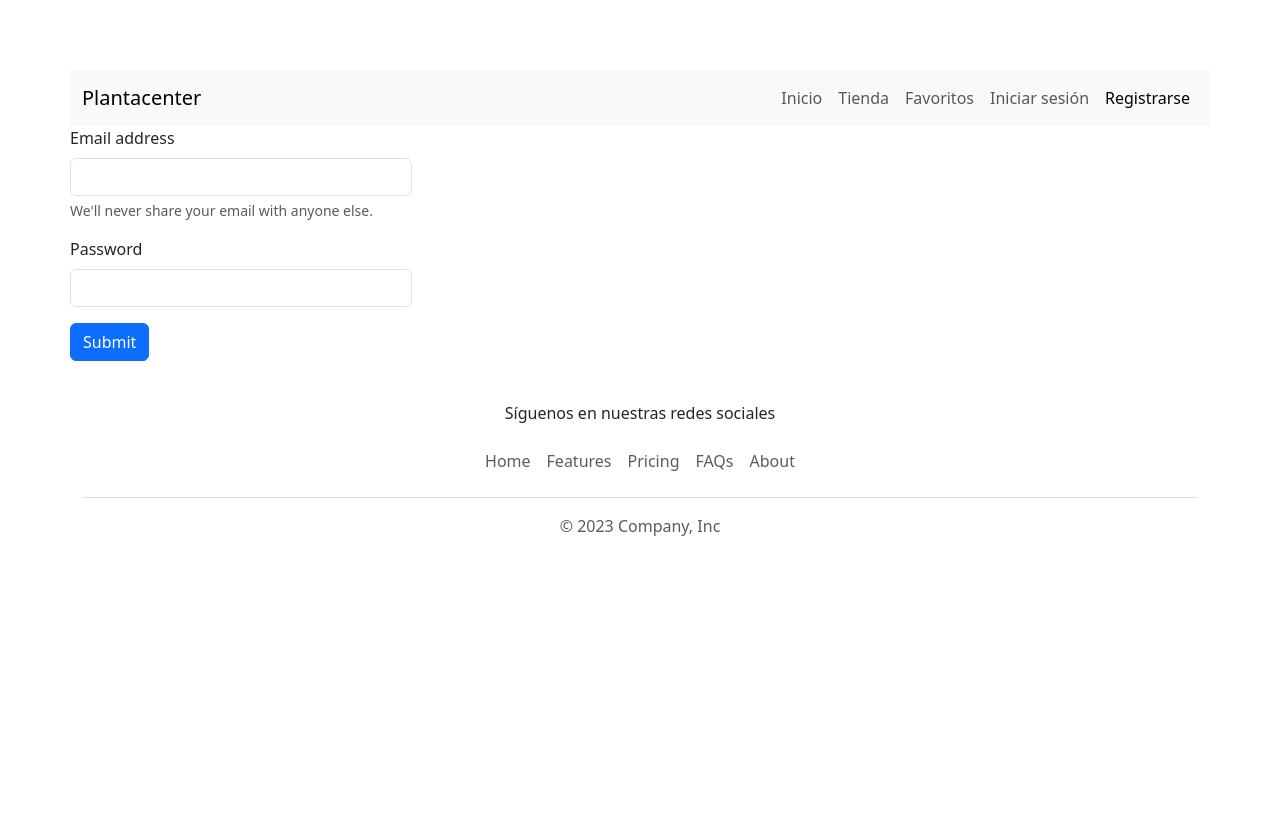
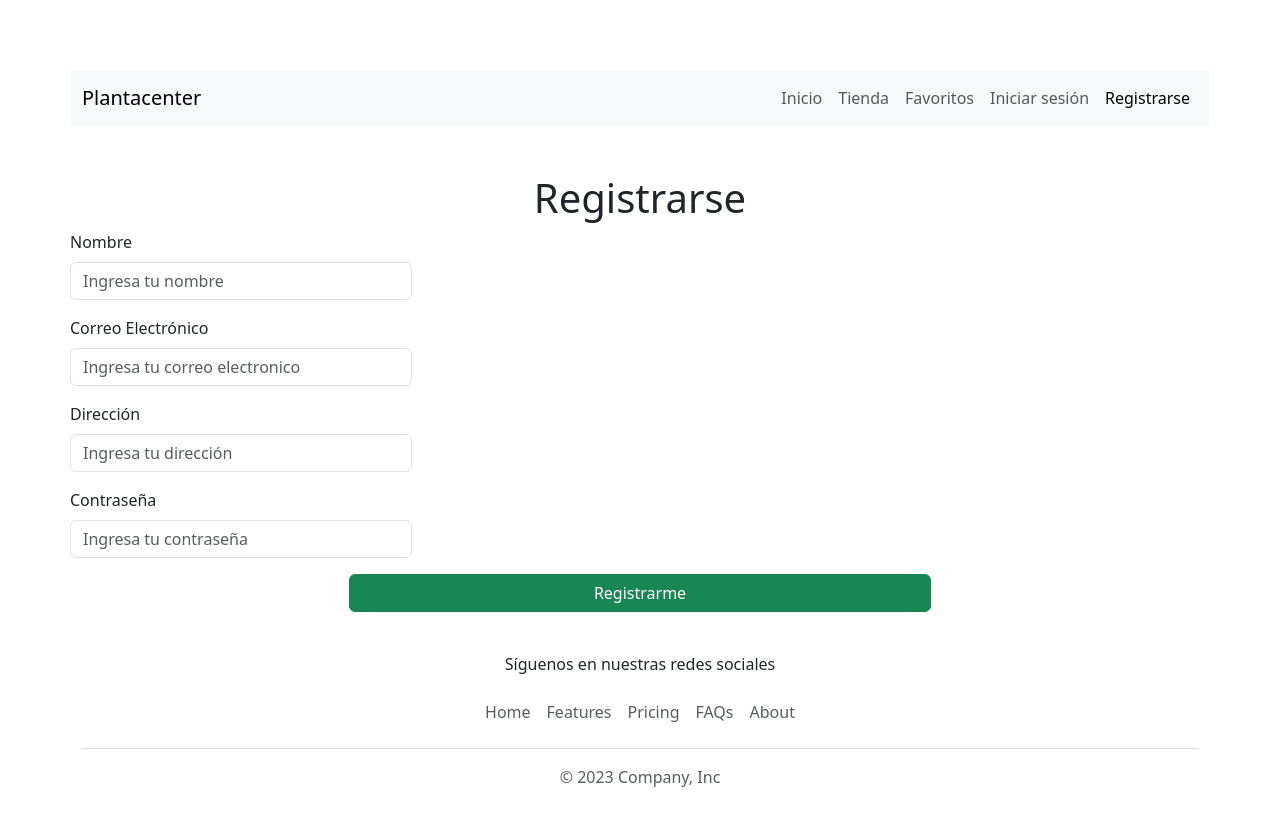
Before and after one commit to hernandw/proyecto-plantas, a React (Vite) app: page /register in a window 1280 px wide. Shown: the top 826 px of the page. Before the commit the page ends 800 px from the top, so only its background shows below. Built offline with nearby package versions, Linux system fonts and the light colour scheme.

Commit message:
Se agrega formulario de registro

```diff
--- a/src/pages/Register.jsx
+++ b/src/pages/Register.jsx
@@ -1,37 +1,61 @@
-import React from "react";
+import React, { useState } from "react";
 
 const Register = () => {
+
+  const [nombre, setNombre] = useState("")
+  const [correo, setCorreo] = useState("")
+  const [direccion, setDireccion] = useState("")
+  const [contraseña, setContraseña] = useState("")
+
+  const [error, setError] = useState(false)
+
+  const handleSubmit = (e) => {
+    e.preventDefault();
+
+    if (nombre === '' || correo === '' || direccion === '' || contraseña === '') {
+      setError(true)
+      return;
+    }
+  }
+
   return (
-    <form>
-      <div className="mb-3">
-        <label for="exampleInputEmail1" className="form-label">
-          Email address
-        </label>
-        <input
-          type="email"
-          className="form-control"
-          id="exampleInputEmail1"
-          aria-describedby="emailHelp"
-        />
-        <div id="emailHelp" className="form-text">
-          We'll never share your email with anyone else.
+    <div>
+      <h1 className='text-center mt-5'>Registrarse</h1>
+
+      <form className="formulario row d-flex justify-content-center" onSubmit={handleSubmit}>
+
+        {error ? <p className='alert alert-danger text-center ms-5'>Todos los datos son obligatorios</p> : null}
+
+
+        <div className="mb-3 ms-5  me-5 col-xs-4">
+          <label className="form-label">Nombre</label>
+          <input type="name" className="form-control" id="name" placeholder="Ingresa tu nombre" value={nombre} onChange={(e) => setNombre(e.target.value)} />
         </div>
-      </div>
-      <div className="mb-3">
-        <label for="exampleInputPassword1" className="form-label">
-          Password
-        </label>
-        <input
-          type="password"
-          className="form-control"
-          id="exampleInputPassword1"
-        />
-      </div>
 
-      <button type="submit" className="btn btn-primary">
-        Submit
-      </button>
-    </form>
+        <div className="mb-3 ms-5  me-5 col-xs-4">
+          <label className="form-label">Correo Electrónico</label>
+          <input type="email" className="form-control" id="email" placeholder="Ingresa tu correo electronico" value={correo} onChange={(e) => setCorreo(e.target.value)} />
+        </div>
+
+        <div className="mb-3 ms-5  me-5 col-xs-4">
+          <label className="form-label">Dirección</label>
+          <input type="adress" className="form-control" id="adress" placeholder="Ingresa tu dirección" value={direccion} onChange={(e) => setDireccion(e.target.value)} />
+        </div>
+
+        <div className="mb-3 ms-5  me-5 col-xs-4">
+          <label className="form-label">Contraseña</label>
+          <input type="password" className="form-control" id="password" placeholder="Ingresa tu contraseña" value={contraseña} onChange={(e) => setContraseña(e.target.value)} />
+        </div>
+
+        <button type="submit" className="btn btn-success d-grid gap-2 col-6 mx-auto">Registrarme</button>
+
+
+      </form>
+
+
+
+
+    </div>
   );
 };
 
```
